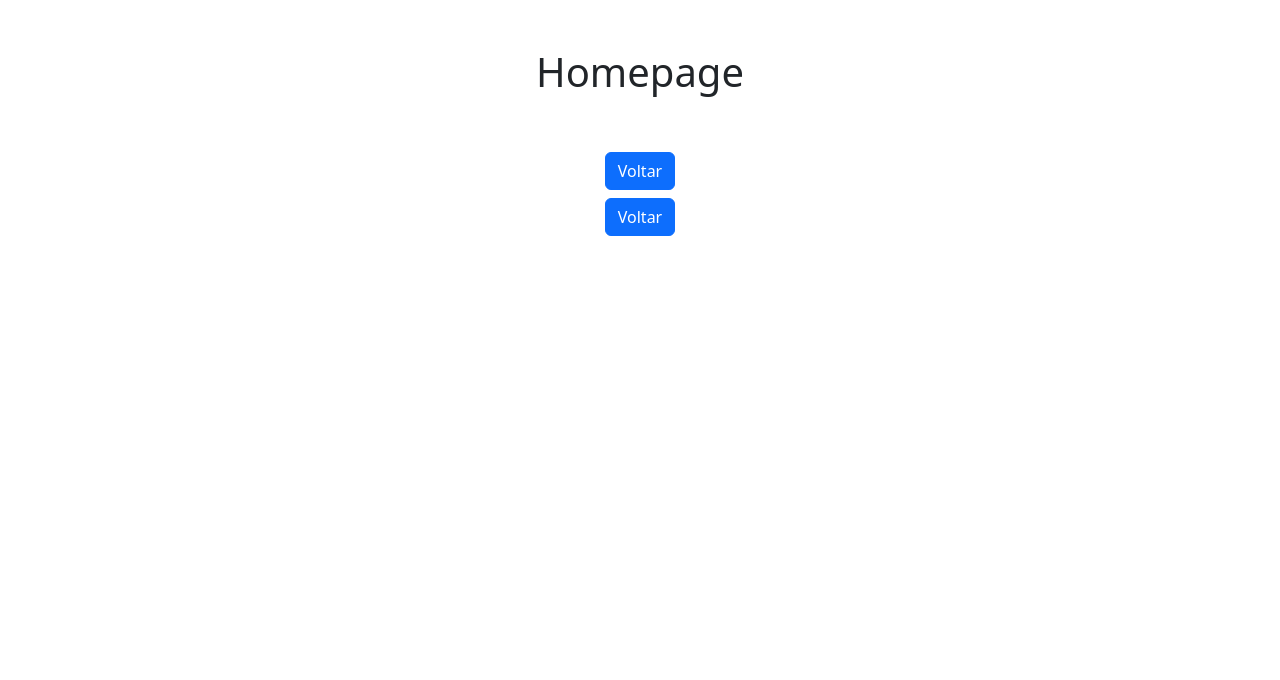
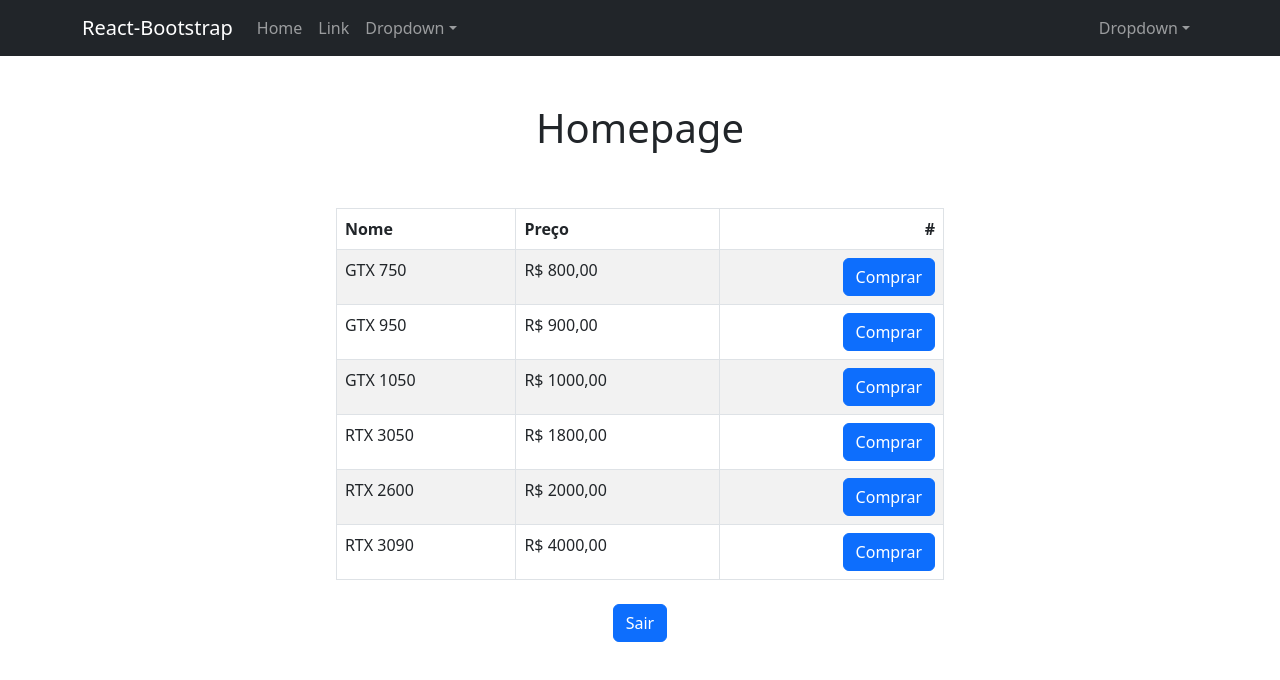
Before and after one commit to otaviohenrique1/ecommerce_app_react, a React (Create React App) app: page /homepage in a window 1280 px wide. Shown: the top 680 px of the page. Built offline with nearby package versions, Linux system fonts and the light colour scheme.

Commit message:
commit 8

```diff
--- /dev/null
+++ b/src/components/AppBar.tsx
@@ -0,0 +1,45 @@
+import Container from 'react-bootstrap/Container';
+import Nav from 'react-bootstrap/Nav';
+import Navbar from 'react-bootstrap/Navbar';
+import NavDropdown from 'react-bootstrap/NavDropdown';
+
+export default function Appbar() {
+  return (
+    <Navbar bg="dark" expand="lg" variant="dark">
+      <Container>
+        <Navbar.Brand href="#home">React-Bootstrap</Navbar.Brand>
+        <Navbar.Toggle aria-controls="basic-navbar-nav" />
+        <Navbar.Collapse id="basic-navbar-nav">
+          <Nav className="me-auto">
+            <Nav.Link href="#home">Home</Nav.Link>
+            <Nav.Link href="#link">Link</Nav.Link>
+            <NavDropdown title="Dropdown" id="basic-nav-dropdown">
+              <NavDropdown.Item href="#action/3.1">Action</NavDropdown.Item>
+              <NavDropdown.Item href="#action/3.2">
+                Another action
+              </NavDropdown.Item>
+              <NavDropdown.Item href="#action/3.3">Something</NavDropdown.Item>
+              <NavDropdown.Divider />
+              <NavDropdown.Item href="#action/3.4">
+                Separated link
+              </NavDropdown.Item>
+            </NavDropdown>
+          </Nav>
+          <Nav>
+            <NavDropdown title="Dropdown" id="basic-nav-dropdown">
+              <NavDropdown.Item href="#action/3.1">Action</NavDropdown.Item>
+              <NavDropdown.Item href="#action/3.2">
+                Another action
+              </NavDropdown.Item>
+              <NavDropdown.Item href="#action/3.3">Something</NavDropdown.Item>
+              <NavDropdown.Divider />
+              <NavDropdown.Item href="#action/3.4">
+                Separated link
+              </NavDropdown.Item>
+            </NavDropdown>
+          </Nav>
+        </Navbar.Collapse>
+      </Container>
+    </Navbar>
+  );
+}
--- a/src/pages/Homepage.tsx
+++ b/src/pages/Homepage.tsx
@@ -1,11 +1,22 @@
-import React from 'react'
-import { Container, Row, Col, Button } from 'react-bootstrap'
-import { Link, useNavigate } from "react-router-dom";
+import React, { useEffect, useState } from 'react'
+import { Container, Row, Col, Button, Table } from 'react-bootstrap'
+import { useNavigate } from "react-router-dom";
+import Appbar from '../components/AppBar';
+import { listaProdutos, ListaProdutoTypes } from '../utils/lista_produtos';
 
 export default function Homepage() {
   const navigate = useNavigate();
 
+  const [data, setData] = useState<ListaProdutoTypes[]>([]);
+
+  useEffect(() => {
+    setData(listaProdutos);
+  }, [])
+
+
   return (
+    <>
+      <Appbar />
       <Container
         className="d-flex justify-content-center pt-5"
         fluid
@@ -15,15 +26,37 @@ export default function Homepage() {
             <h1 className="text-center">Homepage</h1>
           </Col>
           <Col xs={12} className="d-flex justify-content-center mt-5">
-          <Link to="/" className="btn btn-primary">Voltar</Link>
+            <Table striped bordered hover>
+              <thead>
+                <tr>
+                  <th>Nome</th>
+                  <th>Preço</th>
+                  <th className="text-end">#</th>
+                </tr>
+              </thead>
+              <tbody>
+                {data.map((item, index) => (
+                  <tr key={index}>
+                    <td>{item.nome}</td>
+                    <td>{`R$ ${(item.preco).toFixed(2).replace(".", ",")}`}</td>
+                    <td align="right">
+                      <Button
+                        variant="primary"
+                      >Comprar</Button>
+                    </td>
+                  </tr>
+                ))}
+              </tbody>
+            </Table>
           </Col>
           <Col xs={12} className="d-flex justify-content-center mt-2">
             <Button
               variant="primary"
               onClick={() => navigate("/")}
-          >Voltar</Button>
+            >Sair</Button>
           </Col>
         </Row>
       </Container>
+    </>
   )
 }
```
Lines whose indentation alone changed are shown as unchanged.
